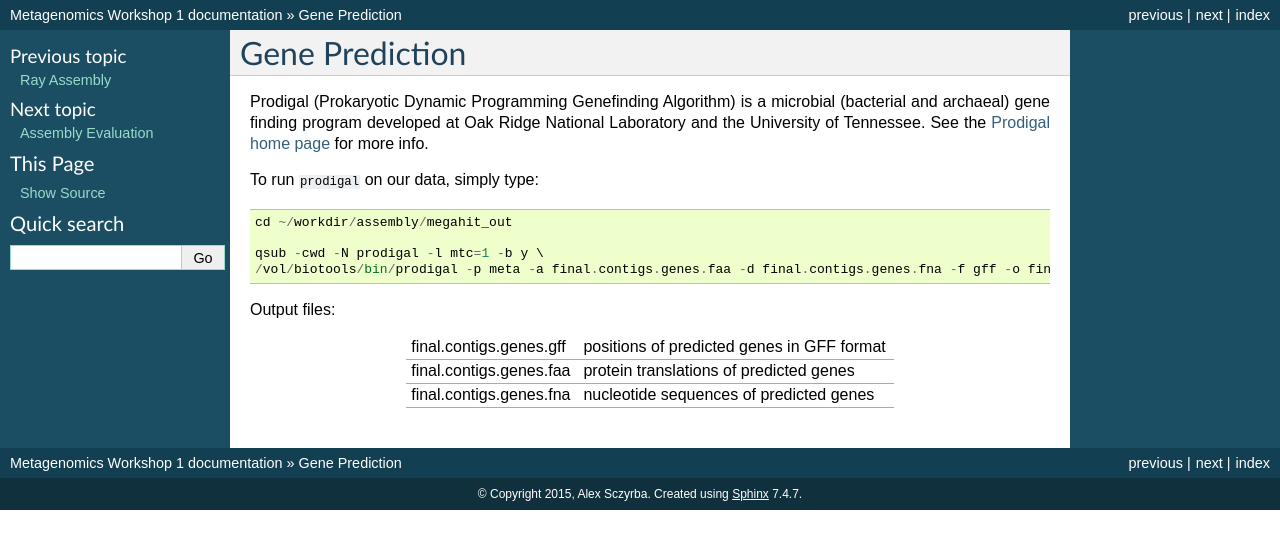
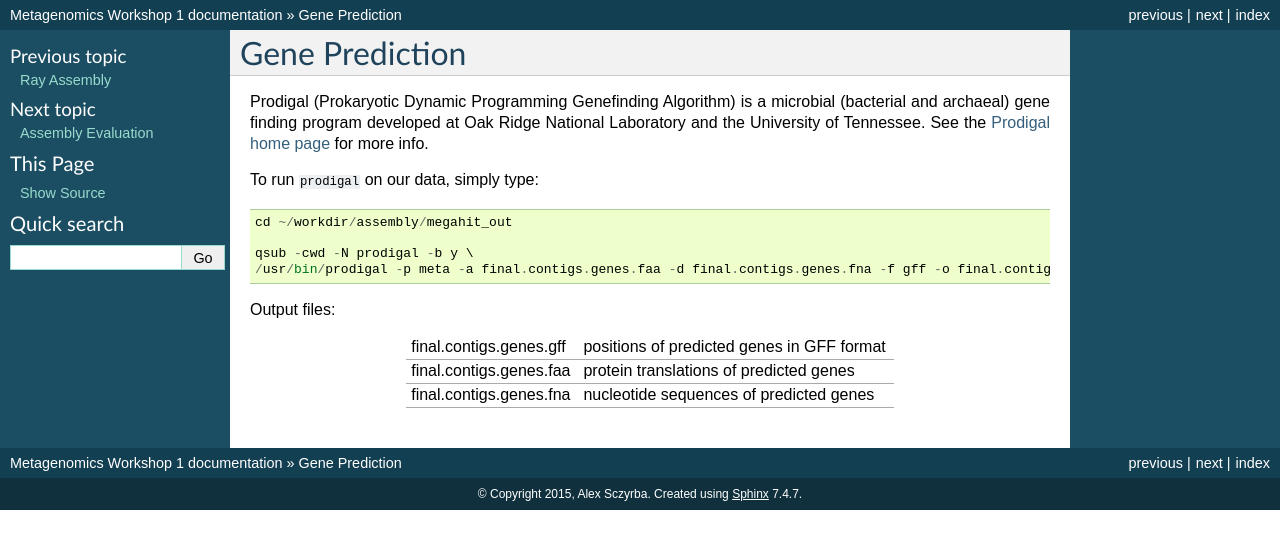
Before and after one commit to metagenomics/metagenomics-workshop, a Sphinx documentation site: the page built from docs/geneprediction/index.rst, in a window 1280 px wide. Shown: the top 549 px of the page. Built offline with Sphinx 7.4.7, drawn with Linux system fonts in a browser that asks for light colours.

Commit message:
openstack version

```diff
--- a/docs/geneprediction/index.rst
+++ b/docs/geneprediction/index.rst
@@ -11,8 +11,8 @@
 
   cd ~/workdir/assembly/megahit_out
 
-  qsub -cwd -N prodigal -l mtc=1 -b y \
-  /vol/biotools/bin/prodigal -p meta -a final.contigs.genes.faa -d final.contigs.genes.fna -f gff -o final.contigs.genes.gff -i final.contigs.fa
+  qsub -cwd -N prodigal -b y \
+  /usr/bin/prodigal -p meta -a final.contigs.genes.faa -d final.contigs.genes.fna -f gff -o final.contigs.genes.gff -i final.contigs.fa
 
 Output files:
 
```
